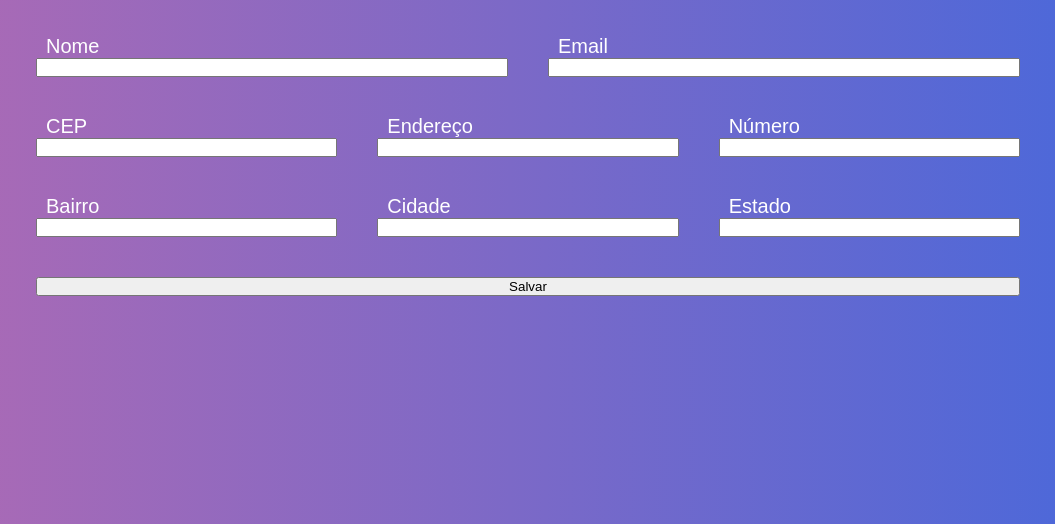
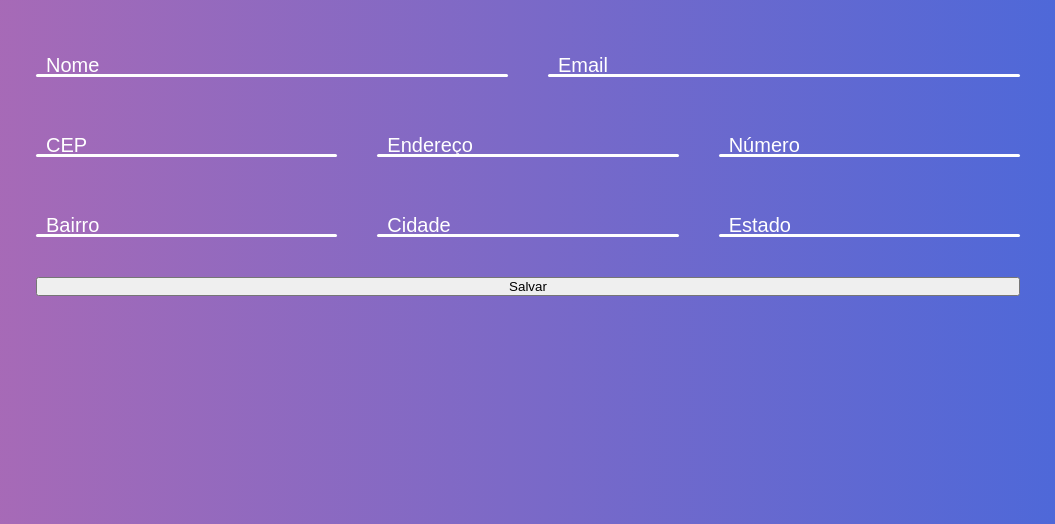
Before and after one commit to darbismedina/PortafolioCss, a plain HTML site: page Html/Apis.html in a window 1280 px wide. Shown: the part 276-800 px from the top of the page, without its empty margins (112-1167 px from the left). Drawn offline with Linux system fonts and the light colour scheme.

Commit message:
estilizando o inputbox e input da Apis

```diff
--- a/css/Apis.css
+++ b/css/Apis.css
@@ -63,3 +63,19 @@ body {
     transition: .5s;
     cursor: text;
 }
+
+.inputbox input {
+    position: absolute;
+    background-color:#fff;
+    width: 100%;
+    height: 3px;
+    bottom: 0;
+    box-shadow: none;
+    border: none;
+    outline: none;
+    border-radius: 2px;
+    transition: .5s;
+    font-size: 20px;
+    font-weight: bold;
+    padding: 0 10px;
+}
```
